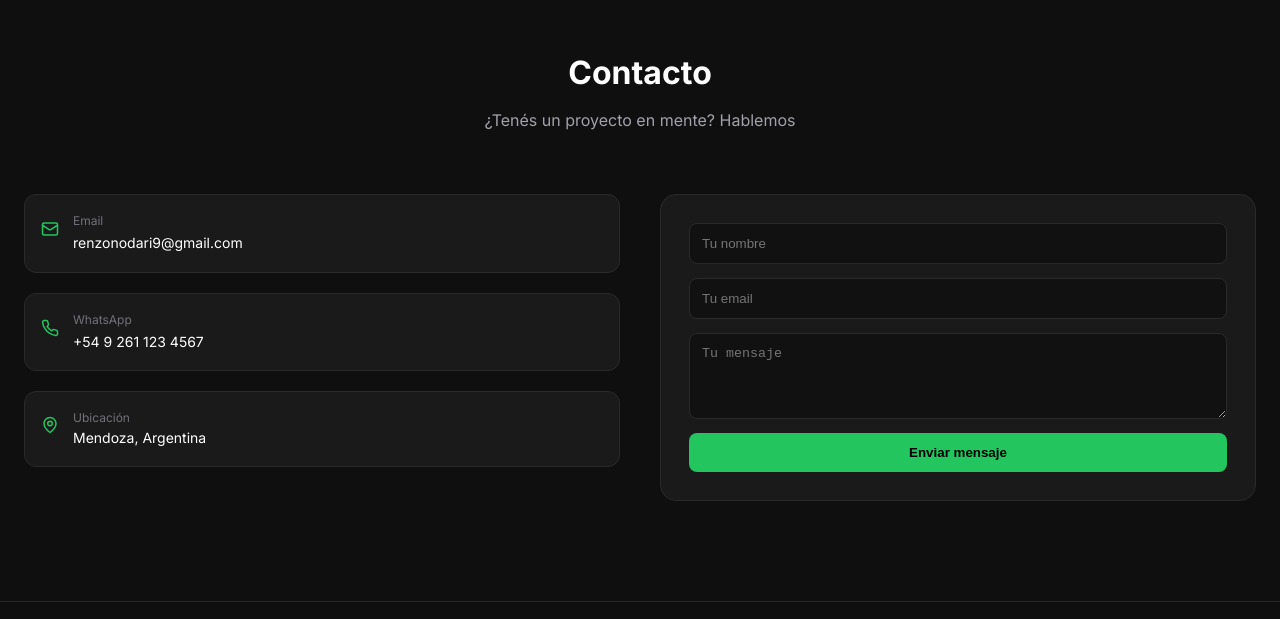
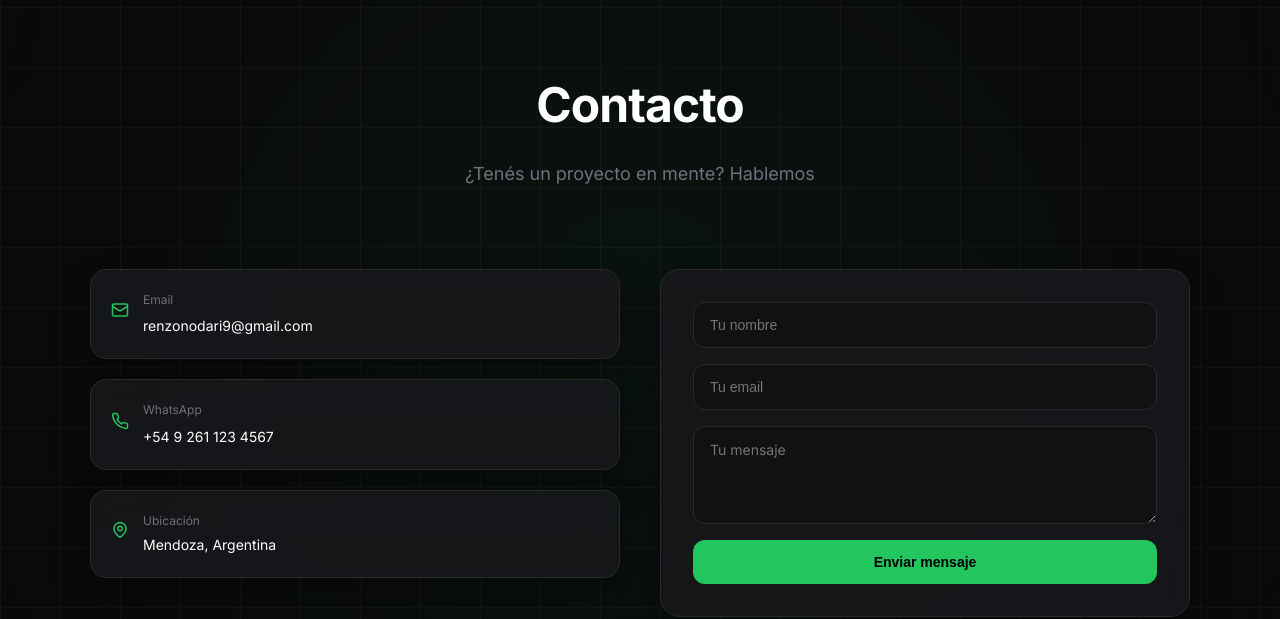
Before and after one commit to renzonodari9/portafolio-nodari, a React (Vite) app: page / in a window 1280 px wide. Shown: the part 5881-6500 px from the top of the page. Built offline with nearby package versions, Linux system fonts and the light colour scheme.

Commit message:
Contact.jsx: diseño mejorado consistente con el resto del portafolio

```diff
--- a/src/components/Contact.jsx
+++ b/src/components/Contact.jsx
@@ -35,21 +35,71 @@ export default function Contact() {
   };
 
   return (
-    <section id="contact" style={{ backgroundColor: "#0f0f0f", padding: "100px 0" }}>
-      <div className="container">
+    <section style={{
+      position: "relative",
+      backgroundColor: "#0a0a0a",
+      padding: "120px 20px",
+      color: "#fff",
+      boxSizing: "border-box",
+      overflow: "hidden"
+    }}>
+
+      {/* Background Glow */}
+      <div style={{
+        position: "absolute",
+        top: "50%",
+        left: "50%",
+        transform: "translate(-50%, -50%)",
+        width: "800px",
+        height: "800px",
+        background: "rgba(34, 197, 94, 0.05)",
+        filter: "blur(160px)",
+        borderRadius: "50%",
+        pointerEvents: "none"
+      }} />
+
+      {/* Grid effect */}
+      <div style={{
+        position: "absolute",
+        inset: 0,
+        opacity: 0.03,
+        backgroundImage: "linear-gradient(to right, #ffffff 1px, transparent 1px), linear-gradient(to bottom, #ffffff 1px, transparent 1px)",
+        backgroundSize: "60px 60px",
+        pointerEvents: "none"
+      }} />
+
+      <div style={{
+        position: "relative",
+        zIndex: 10,
+        maxWidth: "1100px",
+        margin: "0 auto"
+      }}>
 
         {/* Header */}
         <motion.div
           initial={{ opacity: 0, y: 30 }}
           whileInView={{ opacity: 1, y: 0 }}
           viewport={{ once: true }}
-          transition={{ duration: 0.8 }}
-          style={{ textAlign: "center", marginBottom: "60px" }}
+          transition={{ duration: 0.7 }}
+          style={{ textAlign: "center", marginBottom: "80px" }}
         >
-          <h2 style={{ color: "#fff", fontSize: "32px", marginBottom: "10px" }}>
+          <h2 style={{
+            fontSize: "clamp(36px, 6vw, 48px)",
+            fontWeight: 800,
+            color: "#fff",
+            marginBottom: "16px",
+            letterSpacing: "-0.02em"
+          }}>
             Contacto
           </h2>
-          <p style={{ color: "#a1a1aa" }}>
+
+          <p style={{
+            color: "#6b7280",
+            maxWidth: "700px",
+            margin: "0 auto",
+            fontSize: "clamp(15px, 2.5vw, 18px)",
+            lineHeight: 1.6
+          }}>
             ¿Tenés un proyecto en mente? Hablemos
           </p>
         </motion.div>
@@ -69,7 +119,6 @@ export default function Contact() {
             transition={{ duration: 0.8 }}
             style={{ display: "flex", flexDirection: "column", gap: "20px" }}
           >
-
             {[
               {
                 icon: <Mail size={18} />,
@@ -95,24 +144,29 @@ export default function Contact() {
                   display: "flex",
                   gap: "14px",
                   alignItems: "center",
-                  padding: "16px",
-                  background: "#1a1a1a",
+                  padding: "20px",
+                  background: "rgba(24, 24, 27, 0.9)",
                   border: "1px solid #2a2a2a",
-                  borderRadius: "12px",
-                  transition: "all 0.3s ease"
+                  borderRadius: "16px",
+                  backdropFilter: "blur(10px)",
+                  boxShadow: "0 20px 40px rgba(0, 0, 0, 0.3)",
+                  transition: "all 0.3s ease",
+                  cursor: item.link ? "pointer" : "default"
                 }}
-                onMouseEnter={(e) => {
-                  e.currentTarget.style.borderColor = "#22c55e";
+                onMouseOver={(e) => {
+                  e.currentTarget.style.border = "1px solid rgba(34, 197, 94, 0.4)";
                   e.currentTarget.style.transform = "translateY(-3px)";
+                  e.currentTarget.style.boxShadow = "0 25px 50px rgba(0, 0, 0, 0.4)";
                 }}
-                onMouseLeave={(e) => {
-                  e.currentTarget.style.borderColor = "#2a2a2a";
+                onMouseOut={(e) => {
+                  e.currentTarget.style.border = "1px solid #2a2a2a";
                   e.currentTarget.style.transform = "translateY(0)";
+                  e.currentTarget.style.boxShadow = "0 20px 40px rgba(0, 0, 0, 0.3)";
                 }}
               >
-                <div style={{ color: "#22c55e" }}>{item.icon}</div>
+                <div style={{ color: "#22c55e", flexShrink: 0 }}>{item.icon}</div>
                 <div>
-                  <p style={{ fontSize: "12px", color: "#71717a" }}>{item.label}</p>
+                  <p style={{ fontSize: "12px", color: "#71717a", marginBottom: "4px" }}>{item.label}</p>
 
                   {item.link ? (
                     <a
@@ -122,13 +176,16 @@ export default function Contact() {
                       style={{
                         color: "#fff",
                         textDecoration: "none",
-                        fontSize: "14px"
+                        fontSize: "14px",
+                        transition: "color 0.3s ease"
                       }}
+                      onMouseOver={(e) => (e.currentTarget.style.color = "#22c55e")}
+                      onMouseOut={(e) => (e.currentTarget.style.color = "#fff")}
                     >
                       {item.value}
                     </a>
                   ) : (
-                    <p style={{ color: "#fff", fontSize: "14px" }}>
+                    <p style={{ color: "#fff", fontSize: "14px", margin: 0 }}>
                       {item.value}
                     </p>
                   )}
@@ -145,16 +202,17 @@ export default function Contact() {
             transition={{ duration: 0.8 }}
             onSubmit={handleSubmit}
             style={{
-              background: "#1a1a1a",
-              padding: "28px",
-              borderRadius: "16px",
+              background: "rgba(24, 24, 27, 0.9)",
+              padding: "32px",
+              borderRadius: "20px",
               border: "1px solid #2a2a2a",
+              backdropFilter: "blur(10px)",
+              boxShadow: "0 20px 40px rgba(0, 0, 0, 0.3)",
               display: "flex",
               flexDirection: "column",
-              gap: "14px"
+              gap: "16px"
             }}
           >
-
             {["name", "email"].map((field) => (
               <input
                 key={field}
@@ -163,15 +221,23 @@ export default function Contact() {
                 placeholder={field === "name" ? "Tu nombre" : "Tu email"}
                 required
                 style={{
-                  padding: "12px",
-                  borderRadius: "8px",
+                  padding: "14px 16px",
+                  borderRadius: "12px",
                   border: "1px solid #2a2a2a",
                   background: "#111",
                   color: "#fff",
-                  outline: "none"
+                  fontSize: "14px",
+                  outline: "none",
+                  transition: "all 0.3s ease"
                 }}
-                onFocus={(e) => (e.target.style.borderColor = "#22c55e")}
-                onBlur={(e) => (e.target.style.borderColor = "#2a2a2a")}
+                onFocus={(e) => {
+                  e.target.style.borderColor = "#22c55e";
+                  e.target.style.boxShadow = "0 0 0 3px rgba(34, 197, 94, 0.1)";
+                }}
+                onBlur={(e) => {
+                  e.target.style.borderColor = "#2a2a2a";
+                  e.target.style.boxShadow = "none";
+                }}
               />
             ))}
 
@@ -181,43 +247,65 @@ export default function Contact() {
               required
               rows={4}
               style={{
-                padding: "12px",
-                borderRadius: "8px",
+                padding: "14px 16px",
+                borderRadius: "12px",
                 border: "1px solid #2a2a2a",
                 background: "#111",
                 color: "#fff",
-                outline: "none"
+                fontSize: "14px",
+                outline: "none",
+                resize: "vertical",
+                fontFamily: "inherit",
+                transition: "all 0.3s ease"
               }}
-              onFocus={(e) => (e.target.style.borderColor = "#22c55e")}
-              onBlur={(e) => (e.target.style.borderColor = "#2a2a2a")}
+              onFocus={(e) => {
+                e.target.style.borderColor = "#22c55e";
+                e.target.style.boxShadow = "0 0 0 3px rgba(34, 197, 94, 0.1)";
+              }}
+              onBlur={(e) => {
+                e.target.style.borderColor = "#2a2a2a";
+                e.target.style.boxShadow = "none";
+              }}
             />
 
             <button
               type="submit"
               disabled={status === "sending"}
               style={{
-                padding: "12px",
-                borderRadius: "8px",
+                padding: "14px 24px",
+                borderRadius: "12px",
                 border: "none",
                 background: "#22c55e",
                 color: "#000",
                 fontWeight: 600,
-                cursor: "pointer",
-                transition: "all 0.3s ease"
+                fontSize: "14px",
+                cursor: status === "sending" ? "not-allowed" : "pointer",
+                transition: "all 0.3s ease",
+                opacity: status === "sending" ? 0.7 : 1
+              }}
+              onMouseOver={(e) => {
+                if (status !== "sending") {
+                  e.currentTarget.style.background = "#16a34a";
+                  e.currentTarget.style.transform = "translateY(-2px)";
+                }
+              }}
+              onMouseOut={(e) => {
+                e.currentTarget.style.background = "#22c55e";
+                e.currentTarget.style.transform = "translateY(0)";
               }}
             >
               {status === "sending" ? "Enviando..." : "Enviar mensaje"}
             </button>
 
             {status === "success" && (
-              <p style={{ color: "#22c55e", fontSize: "13px" }}>
-                Mensaje enviado correctamente ✔
+              <p style={{ color: "#22c55e", fontSize: "13px", margin: 0 }}>
+                Mensaje enviado correctamente ✓
               </p>
             )}
 
             {status === "error" && (
-              <p style={{ color: "#ef4444", fontSize: "13px" }}>
-                Error al enviar. Intenta nuevamente.
+              <p style={{ color: "#ef4444", fontSize: "13px", margin: 0 }}>
+                Error al enviar. Intentá nuevamente.
               </p>
             )}
 
```
